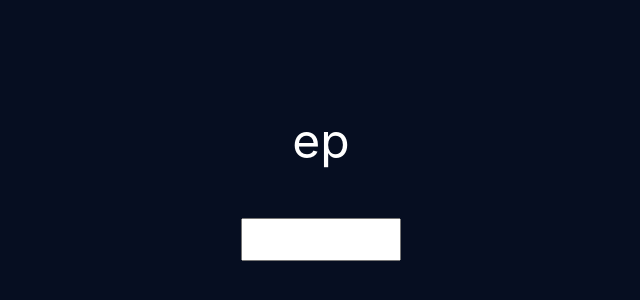
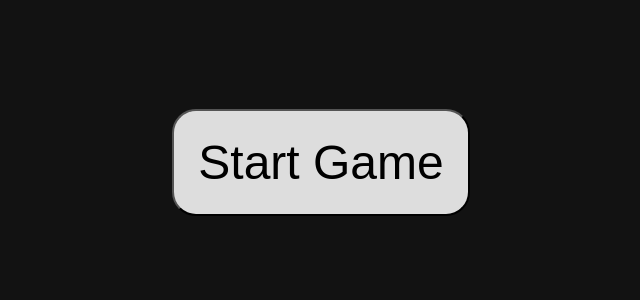
Before and after one commit to blahnikkai/letter-lagoon, a React (Create React App) app: page / in a window 1280 px wide. Shown: the part 238-538 px from the top of the page, without its empty margins (319-959 px from the left). Built offline with nearby package versions, Linux system fonts and the light colour scheme.

Commit message:
add timer, lives, and start game button. answers must be unique

```diff
--- a/src/AnswerBox.js
+++ b/src/AnswerBox.js
@@ -1,8 +1,11 @@
 import './AnswerBox.css'
 
-export default function AnswerBox({answer, set_answer, submit_answer}) {
+export default function AnswerBox({playing, answer, set_answer, submit_answer}) {
     return (
-        <form onSubmit={(e) => submit_answer(e)}>
+        <form
+            autoComplete='off'
+            onSubmit={(e) => submit_answer(e)}
+            style={playing ? {display: ''} : {display: 'none'}}>
             <input
                 id='ans_txt_box'
                 type='text'
--- a/src/App.js
+++ b/src/App.js
@@ -1,8 +1,13 @@
 import './App.css'
+import AnswerBox from './AnswerBox'
+import LifeDisplay from './LifeDisplay'
 import SequenceDisplay from './SequenceDisplay'
-import AnswerBox from './AnswerBox'
-import { useState, useEffect } from 'react'
+import StartButton from './StartButton'
+import TimerBar from './TimerBar'
+import {useState, useEffect} from 'react'
 
+const min_seq_cnt = 500
+const starting_life_cnt = 3
 const letters = 'abcdefghijklmnopqrstuv'
 const response = await fetch('/ospd.txt')
 const words = await response.text()
@@ -11,23 +16,46 @@ const word_lst = words.split('\n')
 export default function App() {
     const [answer, set_answer] = useState('')
     const [sequence, set_sequence] = useState('')
+    const [resetting, set_resetting] = useState(null)
+    const [used_words, set_used_words] = useState(null)
+    const [lives, set_lives] = useState(0)
+    const [playing, set_playing] = useState(false)
+
     const generate_sequence = () => {
-        const generate_letter = () => letters[Math.floor(Math.random() * letters.length)]
+        const generate_letter = () =>
+            letters[Math.floor(Math.random() * letters.length)]
         let poss_seq = generate_letter() + generate_letter()
-        while(get_seq_cnt(poss_seq) < 500)
+        while (get_seq_cnt(poss_seq) < min_seq_cnt)
             poss_seq = generate_letter() + generate_letter()
         set_sequence(poss_seq)
     }
-    useEffect(() => {
+    const fail = () => {
+        set_lives(lives - 1)
+        if(lives === 1) {
+            end_game()
+        }
+        else {
+            reset()
+        }
+    }
+    const reset = () => {
+        set_answer('')
         generate_sequence()
-    }, [])
+        set_resetting(true)
+    }
     const submit_answer = (e) => {
         e.preventDefault()
         const lower_ans = answer.toLowerCase()
-        const valid = word_lst.includes(lower_ans) && lower_ans.includes(sequence)
+        const valid =
+            word_lst.includes(lower_ans) && lower_ans.includes(sequence)
         set_answer('')
-        if(valid)
-            generate_sequence()
+        if(!valid)
+            return
+        if(!used_words.includes(lower_ans)) {
+            console.log(used_words)
+            set_used_words([...used_words, lower_ans])
+            reset()
+        }
     }
     const get_seq_cnt = (poss_seq) => {
         const cnt = word_lst.reduce((accum, word) => {
@@ -36,16 +64,42 @@ export default function App() {
         console.log(poss_seq, cnt)
         return cnt
     }
+    const start_game = () => {
+        set_lives(starting_life_cnt)
+        set_used_words([])
+        set_resetting(false)
+        set_playing(true)
+        reset()
+    }
+    const end_game = () => {
+        set_playing(false)
+    }
     return (
         <div className='App'>
+            <TimerBar
+                playing={playing}
+                resetting={resetting}
+                set_resetting={set_resetting}
+                fail={fail}
+            />
             <SequenceDisplay
+                playing={playing}
                 sequence={sequence}
             />
             <AnswerBox
+                playing={playing}
                 answer={answer}
                 set_answer={set_answer}
                 submit_answer={submit_answer}
             />
+            <LifeDisplay
+                playing={playing}
+                lives={lives}
+            />
+            <StartButton
+                playing={playing}
+                start_game={start_game}
+            />
         </div>
     )
 }
--- /dev/null
+++ b/src/LifeDisplay.css
@@ -0,0 +1,5 @@
+#life_disp {
+    font-size: 2em;
+    color: var(--clr-light);
+    margin: 1em;
+}
--- /dev/null
+++ b/src/LifeDisplay.js
@@ -0,0 +1,11 @@
+import './LifeDisplay.css'
+
+export default function LifeDisplay({playing, lives}) {
+    return (
+        <div
+            id='life_disp'
+            style={playing ? {display: ''} : {display: 'none'}}>
+            {lives}
+        </div>
+    )
+}
--- a/src/SequenceDisplay.js
+++ b/src/SequenceDisplay.js
@@ -1,7 +1,11 @@
 import './SequenceDisplay.css'
 
-export default function SequenceDisplay({sequence}) {
+export default function SequenceDisplay({playing, sequence}) {
     return (
-        <p id='seq_txt'>{sequence}</p>
+        <p
+            id='seq_txt'
+            style={playing ? {display: ''} : {display: 'none'}}>
+            {sequence}
+        </p>
     )
 }
--- /dev/null
+++ b/src/StartButton.css
@@ -0,0 +1,14 @@
+#start_btn {
+    background-color: var(--clr-light);
+    font-size: 3em;
+    padding: .5em;
+    border-radius: .5em;
+}
+
+#start_btn:hover {
+    background-color: var(--clr-light-gray)
+}
+
+#start_btn:active {
+    background-color: var(--clr-gray)
+}
--- /dev/null
+++ b/src/StartButton.js
@@ -0,0 +1,12 @@
+import './StartButton.css'
+
+export default function StartButton({playing, start_game}) {
+    return (
+        <button
+            id='start_btn'
+            onClick={() => start_game()}
+            style={playing ? {display: 'none'} : {display: ''}}>
+            Start Game
+        </button>
+    )
+}
--- /dev/null
+++ b/src/TimerBar.css
@@ -0,0 +1,15 @@
+#timer_bar {
+    background-color:var(--clr-red);
+    width: 100%;
+    height: 10px;
+}
+
+.shrink_anim {
+    animation: shrink 4s linear;
+}
+
+@keyframes shrink {
+    to {
+        width: 0;
+    }
+}
--- /dev/null
+++ b/src/TimerBar.js
@@ -0,0 +1,38 @@
+import React, {useState, useEffect} from 'react'
+import './TimerBar.css'
+
+
+export default function TimerBar({playing, resetting, set_resetting, fail}) {
+    const [timeout_id, set_timeout_id] = useState(null)
+
+    const restart_timeout = () => {
+        console.log('restarting timeout')
+        if(timeout_id !== null)
+            clearTimeout(timeout_id)
+        set_timeout_id(setTimeout(() => {
+            fail()
+        }, 4000))
+    }
+
+    useEffect(() => {
+        return () => {
+            clearTimeout(timeout_id)
+        }
+    }, [])
+
+    useEffect(() => {
+        if(resetting) {
+            const timer_bar = document.getElementById('timer_bar')
+            timer_bar.classList.remove('shrink_anim')
+            setTimeout(() => timer_bar.classList.add('shrink_anim'), 10)
+            restart_timeout()
+            set_resetting(false)
+        }
+    }, [resetting])
+    return (
+        <div
+            id='timer_bar'
+            style={playing ? {display: ''} : {display: 'none'}}>
+        </div>
+    )
+}
--- a/src/index.css
+++ b/src/index.css
@@ -1,7 +1,10 @@
 * {
     box-sizing: border-box;
-    --clr-dark: #060e21;
-    --clr-light: #ffffff;
+    --clr-dark: #121212;
+    --clr-light: #ddd;
+    --clr-light-gray: #ccc;
+    --clr-gray: #a8a8a8;
+    --clr-red: #b80404;
 }
 
 body {
```
